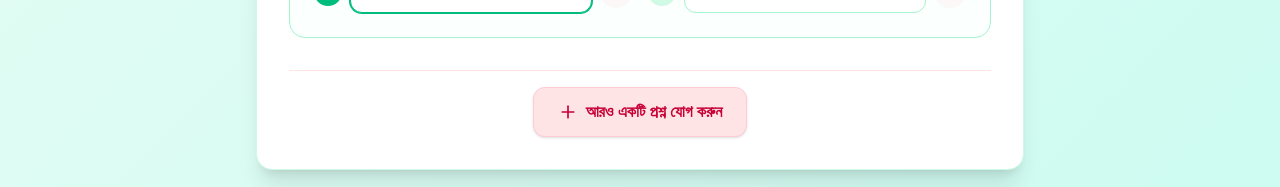
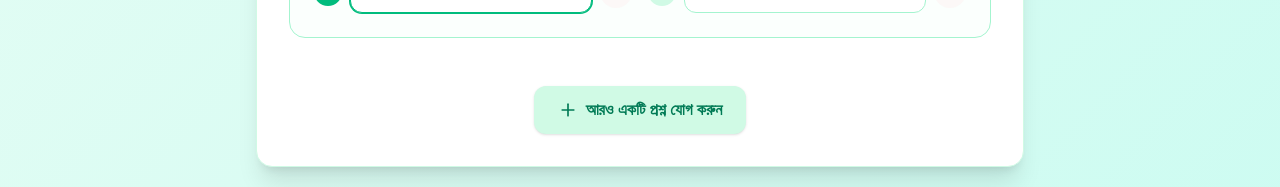
Before and after one commit to mustafizur-munna/salamikoi, a Next.js app: page / in a window 1280 px wide. Shown: the part 984-1171 px from the top of the page. Built offline with nearby package versions, Linux system fonts and the light colour scheme; no server answers.

Commit message:
New question button design updated

```diff
--- a/src/components/CreatePoolForm.tsx
+++ b/src/components/CreatePoolForm.tsx
@@ -97,7 +97,7 @@
     newQuestions[qIndex].options[oIndex] = value;
     // If the updated option was the correct answer, update the answer string too
     if (newQuestions[qIndex].answer === questions[qIndex].options[oIndex]) {
-        newQuestions[qIndex].answer = value;
+      newQuestions[qIndex].answer = value;
     }
     setQuestions(newQuestions);
   };
@@ -294,11 +294,11 @@
           ))}
         </div>
 
-        <div className="pt-4 border-t border-rose-100 dark:border-rose-800 flex justify-center mt-6">
+        <div className="pt-4 flex justify-center mt-6">
           <button
             type="button"
             onClick={addQuestion}
-            className="flex w-full sm:w-auto justify-center items-center gap-2 bg-rose-100 dark:bg-rose-900 border border-rose-200 dark:border-rose-700 text-rose-700 dark:text-rose-300 px-6 py-3 rounded-xl text-base font-bold hover:bg-rose-500 hover:text-white transition-all shadow-sm"
+            className="flex w-full sm:w-auto justify-center items-center gap-2 bg-emerald-100 dark:bg-emerald-800 text-emerald-700 dark:text-emerald-300 px-6 py-3 rounded-xl text-base font-bold hover:bg-emerald-500 hover:text-white transition-all shadow-sm"
           >
             <Plus className="w-5 h-5" /> আরও একটি প্রশ্ন যোগ করুন
           </button>
```
